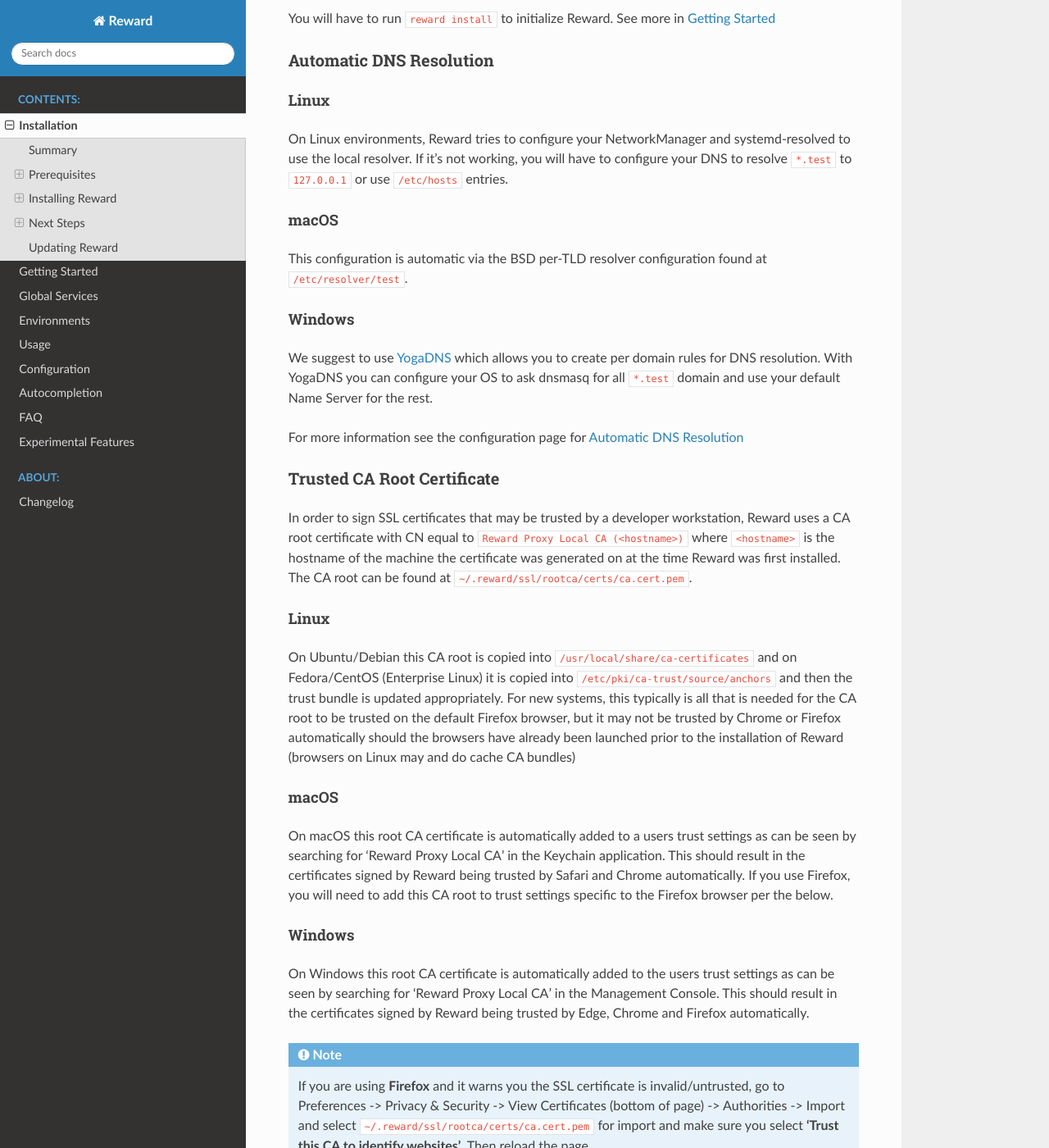
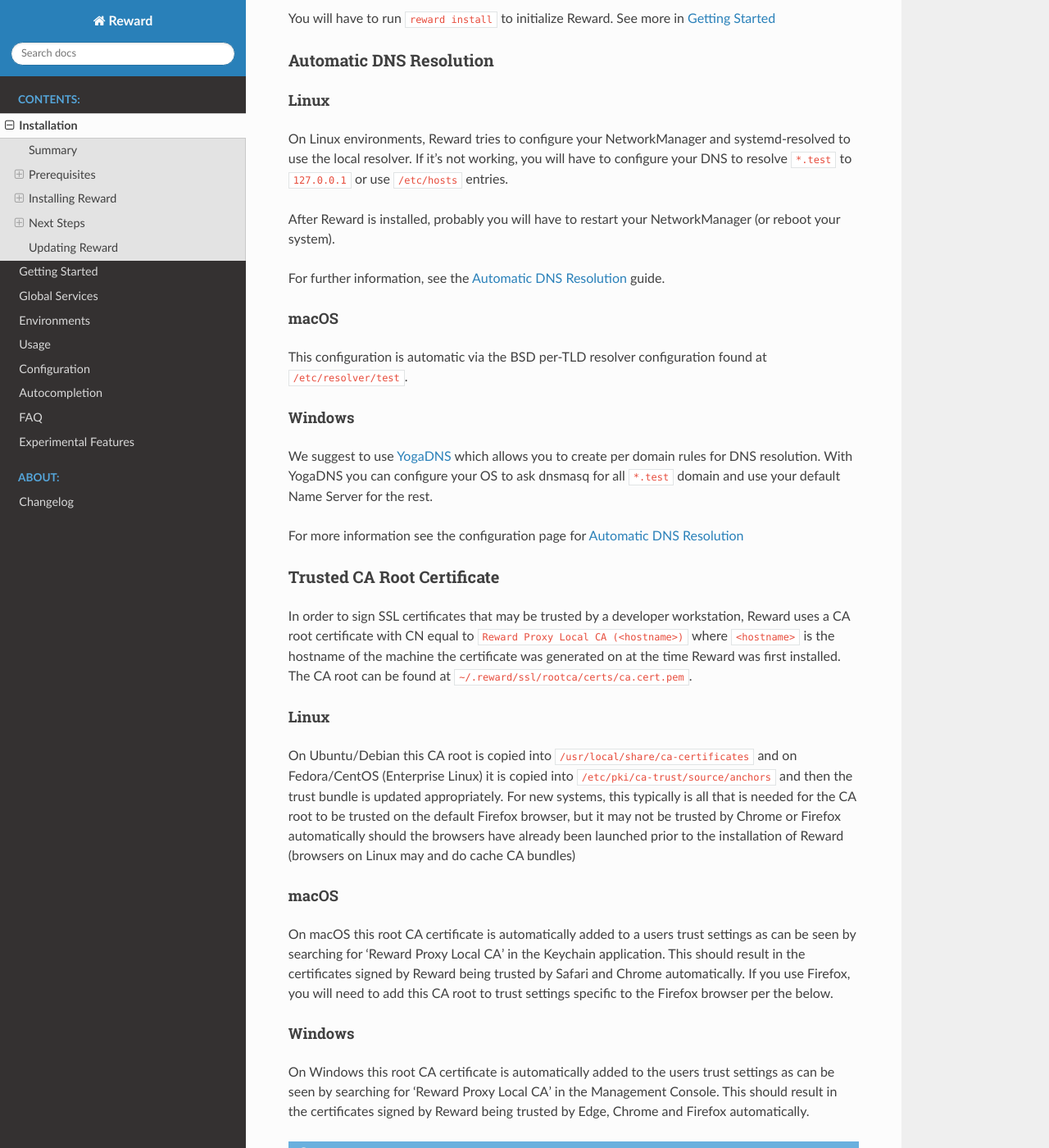
Before and after one commit to rewardenv/reward, a Sphinx documentation site: the page built from docs/installation.md, in a window 1280 px wide and 1400 px high, scrolled down 3256 px. Shown: the whole window at 82% size. Built offline with Sphinx 7.4.7 and the Read the Docs theme 2.0.0, drawn with Linux system fonts in a browser that asks for light colours; some of the changed text lies outside the part shown.

Commit message:
docs: add additional linux installation tips and steps to faq

```diff
--- a/docs/installation.md
+++ b/docs/installation.md
@@ -126,6 +126,10 @@
 
 On Linux environments, Reward tries to configure your NetworkManager and systemd-resolved to use the local resolver. If it's not working, you will have to configure your DNS to resolve `*.test` to `127.0.0.1` or use `/etc/hosts` entries.
 
+After Reward is installed, probably you will have to restart your NetworkManager (or reboot your system).
+
+For further information, see the [Automatic DNS Resolution](configuration/dns-resolver.html#linux) guide.
+
 ##### macOS
 
 This configuration is automatic via the BSD per-TLD resolver configuration found at `/etc/resolver/test`.
@@ -160,7 +164,7 @@
 
 ### Updating Reward
 
-When Reward is already installed on your system you can do a self-update running `reward self-update` command.
+When Reward is already installed on your system, you can do a self-update running `reward self-update` command.
 
 If you installed it using a package manager on linux,
 you will have to run it as superuser with `sudo reward self-update`.
```
Also changed, not shown: docs/faq.md (+4 -0 lines).
